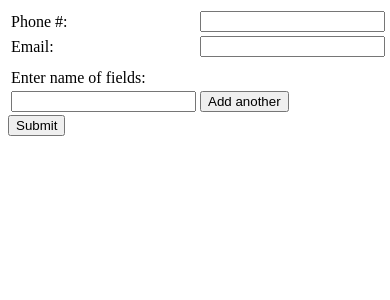
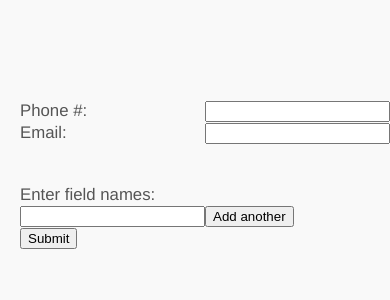
Before and after one commit to prokilogrammer/TypeMe, a Django app: page / in a window 390 px wide. Shown: the top 300 px of the page. Run offline with Django 3.2, Linux system fonts and the light colour scheme.

Commit message:
Styling improvements

```diff
--- /dev/null
+++ b/static/css/style.css
@@ -0,0 +1,81 @@
+/*RESET*/
+html, body, div, span, applet, object, iframe, h1, h2, h3, h4, h5, h6, p, blockquote, pre, a, abbr, acronym, address, big, cite, code, del, dfn, em, font, img, ins, kbd, q, s, samp, small, strike, strong, sub, sup, tt, var, b, u, i, center, dl, dt, dd, ol, ul, li, fieldset, form, label, legend, table, caption, tbody, tfoot, thead, tr, th, td {margin:0; padding:0; border:0; outline:0; font-size:100%; vertical-align:baseline; background:transparent;} body {line-height: 1;}ol, ul{list-style:none;} blockquote, q{quotes:none;} blockquote:before, blockquote:after, q:before, q:after{content:'';content:none;} :focus{outline:0;} ins{text-decoration:none;} del{text-decoration:line-through;} table{border-collapse:collapse; border-spacing:0;}
+
+
+/*MAIN*/
+body {
+  font-size: 1.05em;
+  line-height: 1.25em;
+  font-family: Helvetica Neue, Helvetica, Arial;
+  background: #f9f9f9;
+  color: #555;
+}
+
+a {
+
+  color: #4C9CF1;
+  text-decoration: none;
+  font-weight: bold;
+
+}
+
+a:hover {
+
+  color: #444;
+
+}
+
+header {
+
+  background: #fff;
+  width: 100%;
+  height: 76px;
+  position: fixed;
+  top: 0;
+  left: 0;
+  border-bottom: 4px solid #4C9CF1;
+  z-index: 100;
+
+}
+
+section {
+
+  margin: 80px auto 40px;
+  max-width: 980px;
+  position: relative;
+  padding: 20px
+
+}
+
+h1 {
+
+  font-size: 2em;
+  color: #2262AD;
+  line-height: 1.15em;
+  margin: 20px 0 ;
+
+}
+
+p {
+
+  line-height: 1.45em;
+  margin-bottom: 20px;
+
+}
+
+/*MEDIA QUERY*/
+@media only screen and (max-width : 640px) {
+
+  header {
+
+    position: absolute;
+  }
+
+
+section {
+
+  margin: 80px auto 40px;
+  position: relative;
+
+}
+}
--- a/templates/main/index.html
+++ b/templates/main/index.html
@@ -1,4 +1,12 @@
+<!doctype html>
 <html>
+  <head>
+    <meta charset="utf-8">
+    <meta name="viewport" content="width=device-width; initial-scale=1; maximum-scale=1">
+    <link rel="stylesheet" href="{{ STATIC_URL }}css/style.css">
+
+    <!--[if IE]> <script src="http://html5shiv.googlecode.com/svn/trunk/html5.js"></script><![endif]-->
+  </head>
   <body>
 <script type="text/javascript">
 function addAnother()
@@ -36,6 +44,7 @@ function sendRequest()
 }
 </script>
 
+<section>
 <form id="requestForm" method="GET" action="{% url 'submitRequest' %}">
   <table id="requestTable">
       <tr>
@@ -50,7 +59,7 @@ function sendRequest()
 
           <tr> <td> <p> </p> <td> </tr>
           <tr> <td> <p> </p> <td> </tr>
-          <tr> <td> Enter name of fields: <td> </tr>
+          <tr> <td> Enter field names: <td> </tr>
       <tr>
        <td> <input type="text" name="fieldName"> </input> </td>
        <td> <button onClick="return addAnother()"> Add another </button> </td>
@@ -59,6 +68,7 @@ function sendRequest()
 
   <button onClick="sendRequest()"> Submit </button>
 </form>
+</section>
 
 </body>
 </html>
--- a/typeme/settings.py
+++ b/typeme/settings.py
@@ -110,6 +110,7 @@ STATIC_URL = '/static/'
 
 STATICFILES_DIRS = (
   STATIC_PATH,
+  os.path.join(STATIC_PATH, 'css'),
   )
 
 TEMPLATE_DIRS = (
```
Also changed, not shown: templates/main/response.html (+14 -2 lines).
